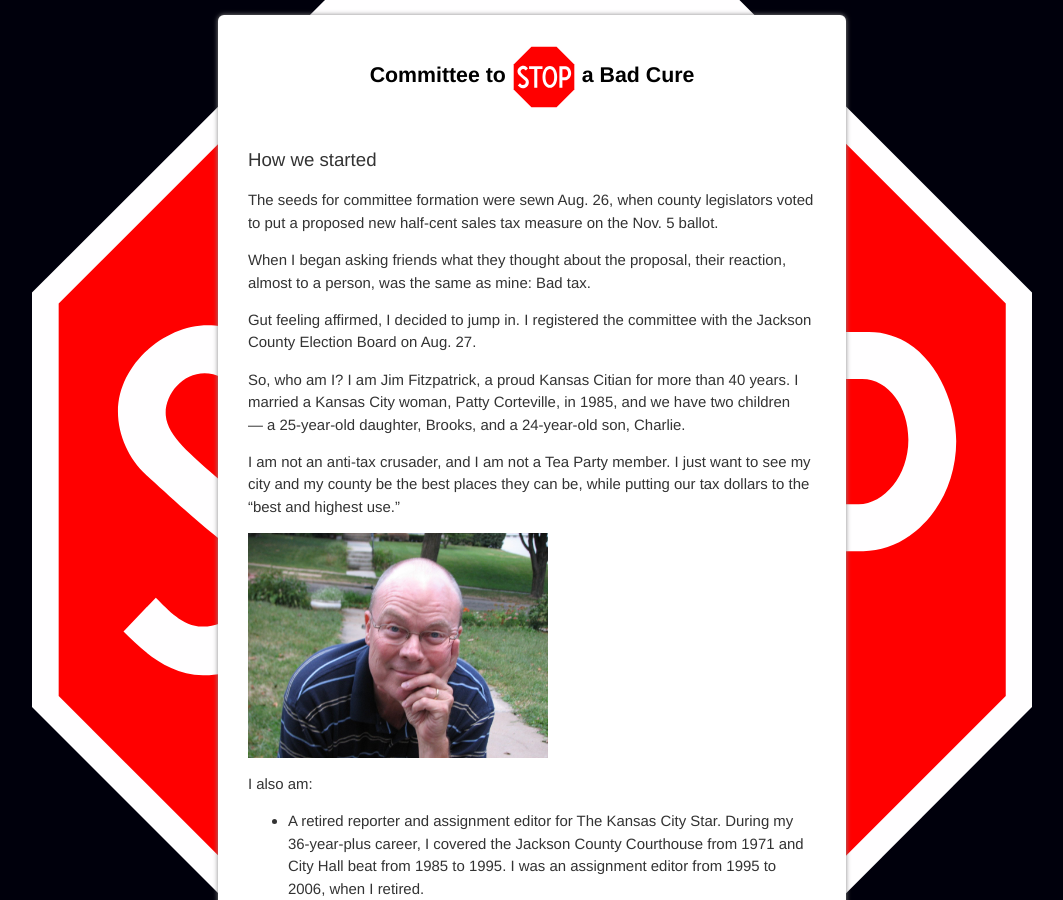
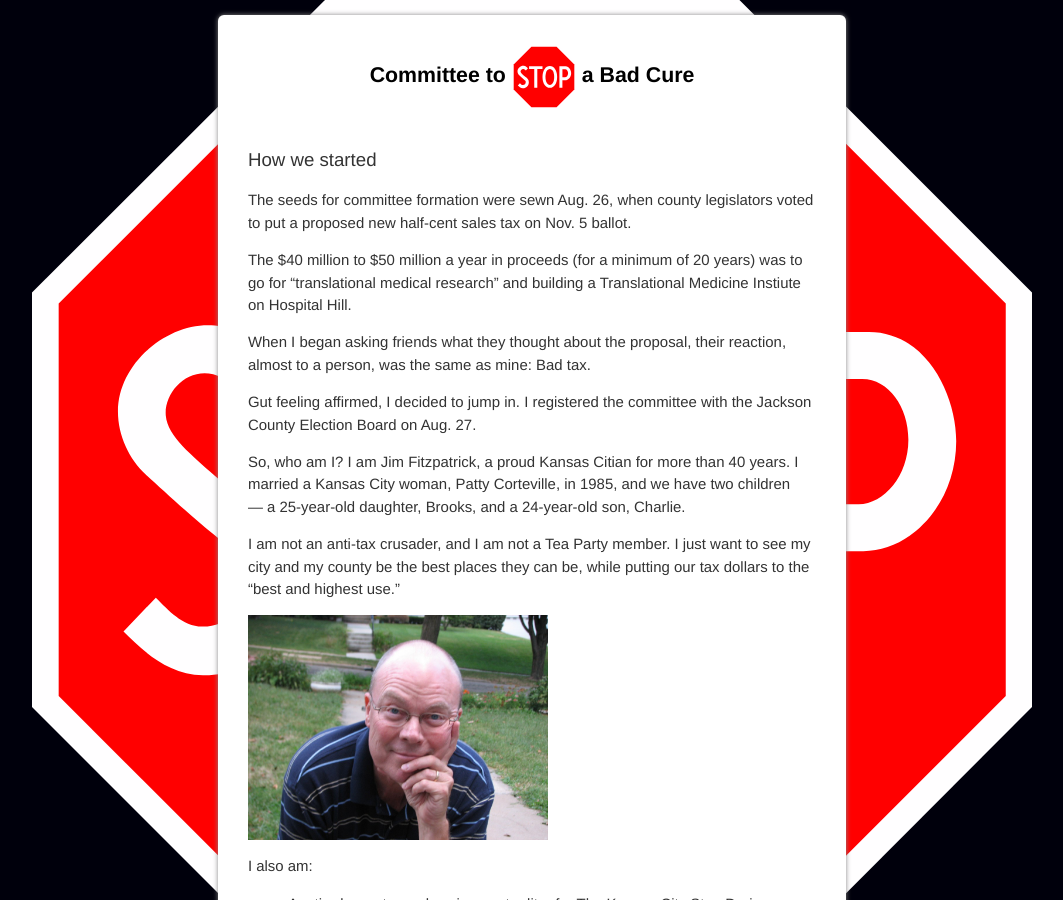
Before and after one commit to jiko/stopabadcure, a Jekyll site: the page built from _posts/2013-09-24-how-we-started.md, in a window 1280 px wide and 900 px high. Shown: the whole window, without its empty margins (108-1171 px from the left). Built offline with Jekyll 4.4.1, drawn with Linux system fonts in a browser that asks for light colours; Markdown is read by kramdown in place of the engine named in the settings.

Commit message:
Updated 2013-09-24-how-we-started.md

```diff
--- a/_posts/2013-09-24-how-we-started.md
+++ b/_posts/2013-09-24-how-we-started.md
@@ -5,7 +5,9 @@ tags: lead
 published: true
 ---
 
-The seeds for committee formation were sewn Aug. 26, when county legislators voted to put a proposed new half-cent sales tax measure on the Nov. 5 ballot.
+The seeds for committee formation were sewn Aug. 26, when county legislators voted to put a proposed new half-cent sales tax on Nov. 5 ballot.
+
+The $40 million to $50 million a year in proceeds (for a minimum of 20 years) was to go for "translational medical research" and building a Translational Medicine Instiute on Hospital Hill.
 
 When I began asking friends what they thought about the proposal, their reaction, almost to a person, was the same as mine: Bad tax.
 
```
